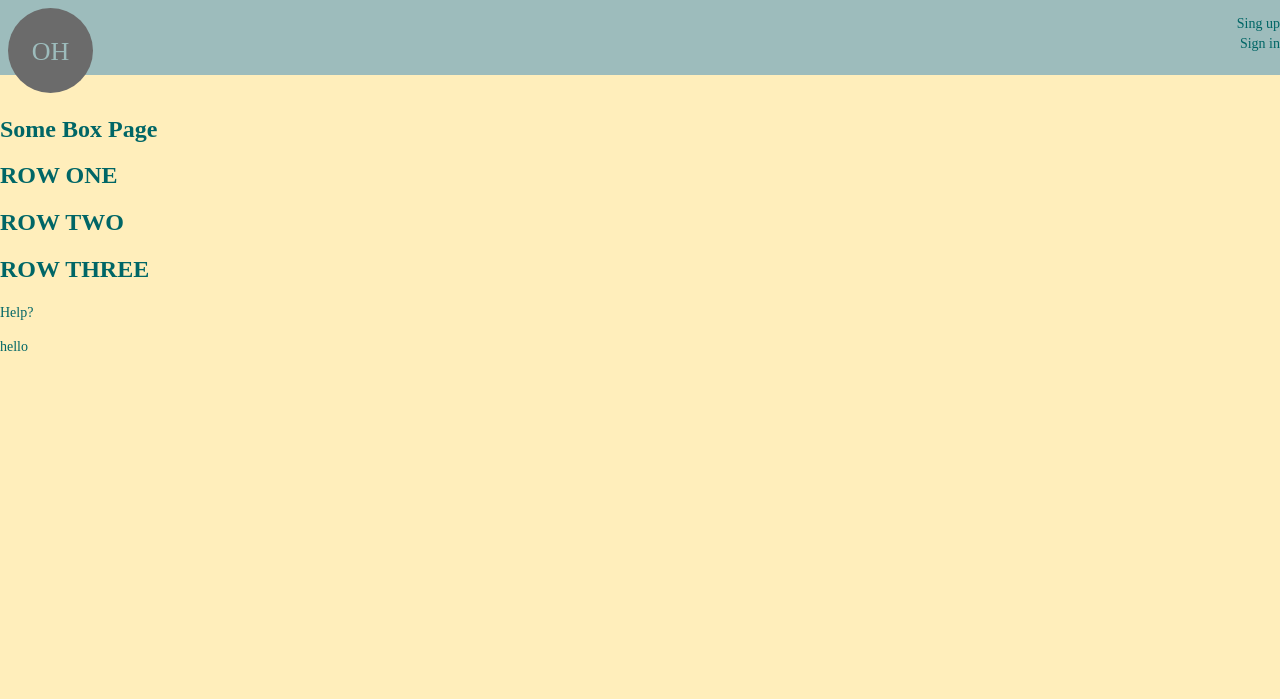
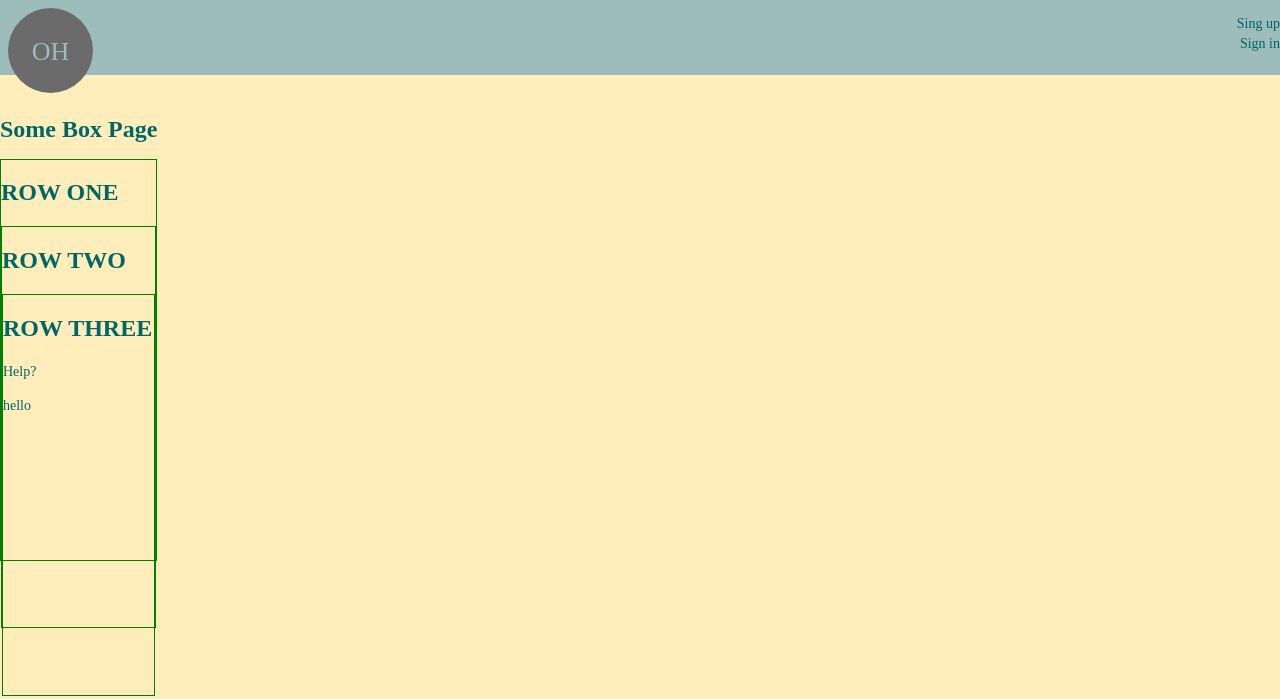
Before and after one commit to barrycumbie/boxes-and-boxes, a plain HTML site: page index.html in a window 1280 px wide. Drawn offline with Linux system fonts and the light colour scheme.

Commit message:
Update dev-three.css
added in class for row

```diff
--- a/styles/dev-three.css
+++ b/styles/dev-three.css
@@ -49,4 +49,12 @@ body{
   position: fixed;
   overflow: scroll;
 }
+
+.row {
+  border: solid 1px green;
+  height: 400px;
+  background-color: fuschia;
+}
+
+
 #helpbox{}
```
